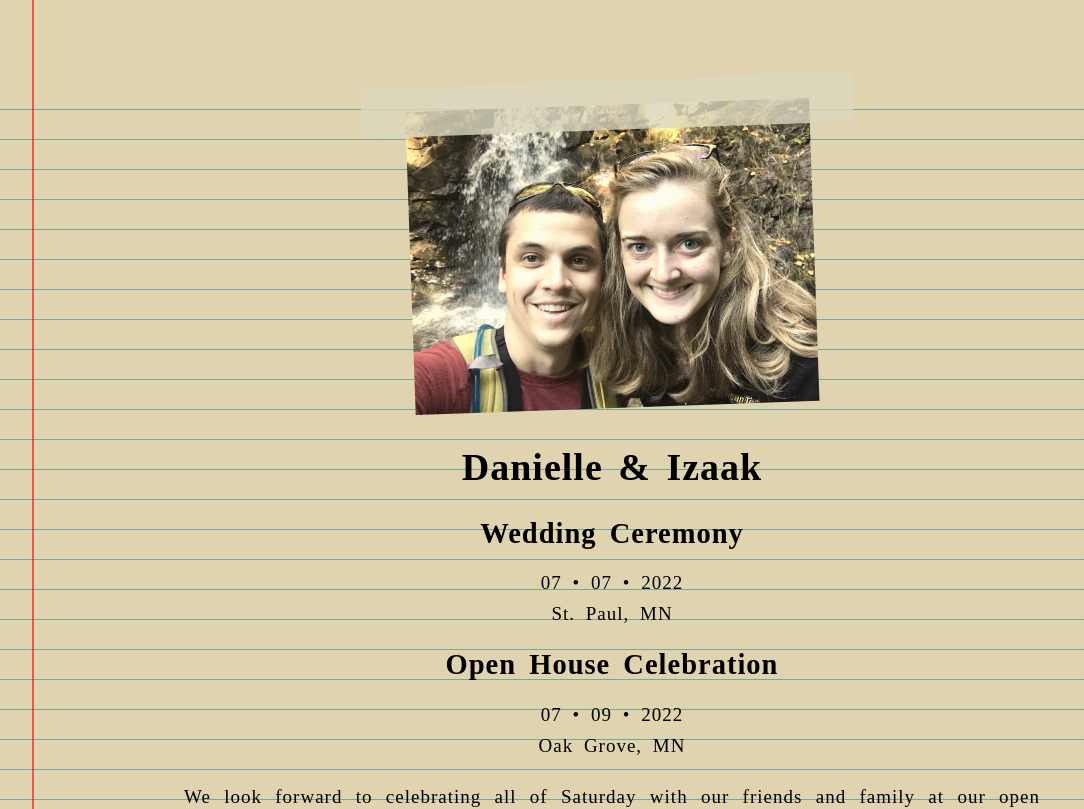
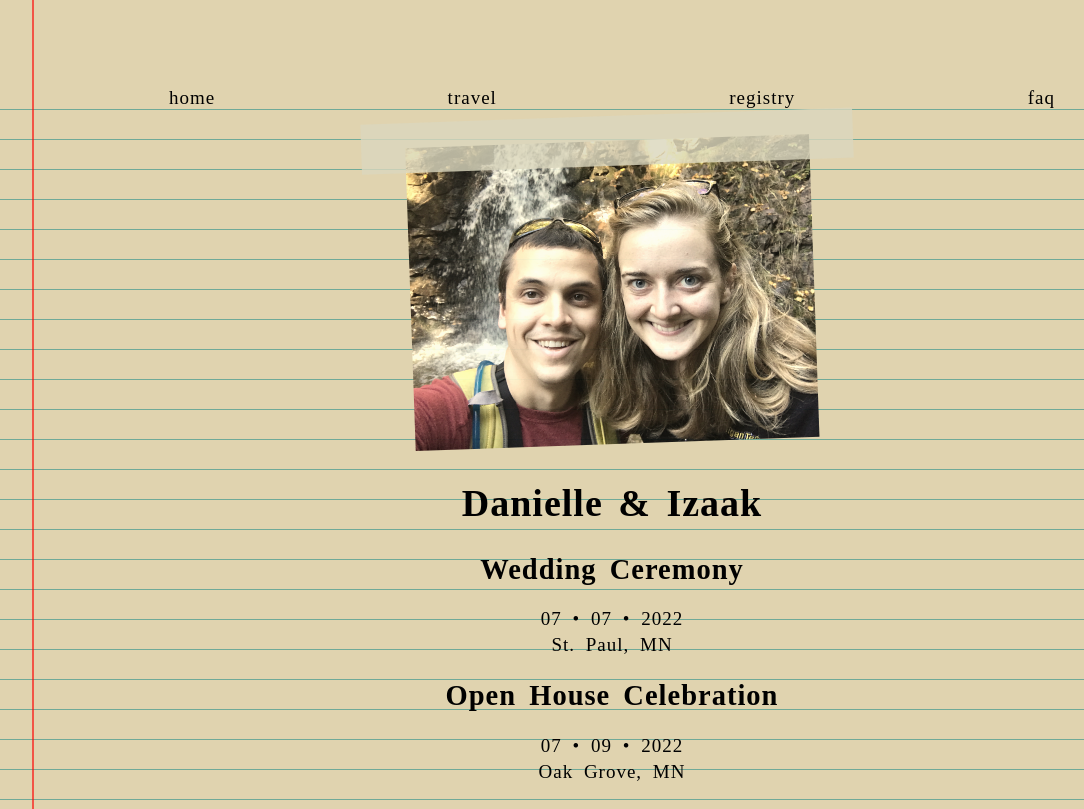
Before and after one commit to danielleahrens/unity, a React (Create React App) app: page / in a window 1280 px wide. Shown: the top 809 px of the page, without its empty margins (28-1112 px from the left). Built offline with nearby package versions, Linux system fonts and the light colour scheme.

Commit message:
add travel view; add wire frames for registry and faq

```diff
--- a/src/App.css
+++ b/src/App.css
@@ -6,3 +6,56 @@
 .body {
   height: 100vh;
 }
+
+.paper-line{
+  content: '';
+  width: 2px;
+  height: 100%;
+  background-color: rgba(255,0,0,0.6);
+  position: absolute;
+  top: 0;
+  left: 60px;
+}
+
+.paper {
+  width: 100vw;
+  height: 100vh;
+  min-height: 100vh;
+  background-color: rgba(224, 211, 175);
+  box-shadow: 0px 0px 5px 0px #888;
+  position: relative;
+  padding-top: 80px;
+  padding-bottom: 80px;
+}
+
+.pattern {
+  height: 100%;
+  background-image: repeating-linear-gradient(rgba(224, 211, 175) 0px, rgba(224, 211, 175) 29px, teal 30px);
+}
+
+.content {
+  padding-left: 15%;
+  padding-right: 15%;
+  line-height: 26px;
+  font-family: 'fantasy', chalkduster;
+  font-size: 19px;
+  letter-spacing: 1px;
+  word-spacing: 5px;
+  max-width: 1200px;
+  overflow-y: scroll;
+}
+
+.menu {
+  display: flex;
+  justify-content: space-between;
+}
+
+.menu-item {
+  padding: 5px;
+}
+
+.menu-item:hover {
+  text-decoration-line: underline;
+  text-decoration-thickness: 2px;
+  cursor: pointer;
+}
--- a/src/App.js
+++ b/src/App.js
@@ -1,6 +1,9 @@
 import React from 'react';
 import './App.css';
 import Home from './Home.js'
+import Travel from './Travel.js'
+import Registry from './Registry.js'
+import Faq from './Faq.js'
 
 class App extends React.Component {
 
@@ -14,6 +17,12 @@ class App extends React.Component {
     })
   }
 
+  updateDisplay(display) {
+    this.setState({
+      display: display
+    })
+  }
+
   callbackFunction(displayComponent) {
     this.setState(state => ({
       display: displayComponent
@@ -24,7 +33,24 @@ class App extends React.Component {
     return (
       <div className="App">
         <div className="body">
-          {(this.state.display === 'Home') ? <Home /> : <div /> }
+        <div className="paper">
+          <div className="paper-line"/>
+          <div className="pattern">
+            <div className="content">
+              <div className="menu">
+                <div className="menu-item" onClick={() => this.updateDisplay("Home")}>home</div>
+                <div className="menu-item" onClick={() => this.updateDisplay("Travel")}>travel</div>
+                <div className="menu-item" onClick={() => this.updateDisplay("Registry")}>registry</div>
+                <div className="menu-item" onClick={() => this.updateDisplay("Faq")}>faq</div>
+              </div>
+              {(this.state.display === 'Home') ? <Home /> : <div /> }
+              {(this.state.display === 'Travel') ? <Travel /> : <div />}
+              {(this.state.display === 'Registry') ? <Registry /> : <div />}
+              {(this.state.display === 'Faq') ? <Faq /> : <div />}
+            </div>
+          </div>
+        </div>
+
         </div>
       </div>
     );
--- /dev/null
+++ b/src/Faq.js
@@ -0,0 +1,13 @@
+import './Faq.css'
+
+function Faq() {
+    return(
+        <div className="Faq">
+            <h1>🚧 🚧 🚧 🚧 🚧 🚧 🚧 🚧 🚧 🚧</h1>
+            <h2>Under Construction</h2>
+            <h2>Come Back Later</h2>
+        </div>
+    )
+}
+
+export default Faq
--- a/src/Home.css
+++ b/src/Home.css
@@ -1,39 +1,4 @@
-  .paper-line{
-    content: '';
-    width: 2px;
-    height: 100%;
-    background-color: rgba(255,0,0,0.6);
-    position: absolute;
-    top: 0;
-    left: 60px;
-  }
 
-  .paper {
-    width: 100vw;
-    height: 100%;
-    min-height: 100vh;
-    background-color: rgba(224, 211, 175);
-    box-shadow: 0px 0px 5px 0px #888;
-    position: relative;
-    padding-top: 80px;
-    padding-bottom: 80px;
-  }
-
-  .pattern {
-    height: 100%;
-    background-image: repeating-linear-gradient(rgba(224, 211, 175) 0px, rgba(224, 211, 175) 29px, teal 30px);
-  }
-
-  .content {
-    padding-left: 15%;
-    padding-right: 15%;
-    line-height: 26px;
-    font-family: 'fantasy', chalkduster;
-    font-size: 19px;
-    letter-spacing: 1px;
-    word-spacing: 5px;
-    max-width: 1200px;
-  }
 
   .hero {
       margin-bottom: 25px;
@@ -82,6 +47,10 @@
     margin-bottom: 25px;
   }
 
+  .details {
+    text-align: center;
+  }
+
   .copy-wrapper {
       padding-left: 20px;
       padding-right: 20px;
--- a/src/Home.js
+++ b/src/Home.js
@@ -4,10 +4,6 @@ import hero from './images/IMG_2409.JPG'
 function Home() {
   return (
     <div className="Home">
-        <div className="paper">
-            <div className="paper-line"/>
-            <div className="pattern">
-                <div className="content">
         <div className="hero">
             <div className="hero-image-wrapper">
                 <div className="tape"/>
@@ -17,13 +13,13 @@ function Home() {
         </div>
         <div className="wedding">
             <h2>Wedding Ceremony</h2>
-                        <p>07 • 07 • 2022</p>
-                        <p>St. Paul, MN</p>
+            <div className="details">07 • 07 • 2022</div>
+            <div className="details">St. Paul, MN</div>
         </div>
         <div className="reception">
             <h2>Open House Celebration</h2>
-                        <p>07 • 09 • 2022</p>
-                        <p>Oak Grove, MN</p>
+            <div className="details">07 • 09 • 2022</div>
+            <div className="details">Oak Grove, MN</div>
         </div>
         <div className="copy-wrapper">
             <p className="copy">We look forward to celebrating all of Saturday with our friends and family at our open house after our small wedding ceremony earlier in the week.</p>
@@ -37,9 +33,6 @@ function Home() {
             <p className="home-contact-info"><i class="fas fa-mobile-alt home-contact-info-logo"></i> <b>Call or Text:</b> <a href="tel:651-808-1960">651-808-1960</a></p>
         </div>
     </div>
-            </div>
-        </div>
-    </div>
   )
 }
 
--- /dev/null
+++ b/src/Registry.js
@@ -0,0 +1,13 @@
+import './Registry.css'
+
+function Registry() {
+    return(
+        <div className="Registry">
+            <h1>🚧 🚧 🚧 🚧 🚧 🚧 🚧 🚧 🚧 🚧</h1>
+            <h2>Under Construction</h2>
+            <h2>Come Back Later</h2>
+        </div>
+    )
+}
+
+export default Registry
--- /dev/null
+++ b/src/Travel.css
@@ -0,0 +1,29 @@
+p {
+    text-align: justify;
+}
+
+h4 {
+    text-align: left;
+}
+
+.travel-content-wrapper {
+    display: flex;
+    justify-content: left;
+    align-items: flex-start;
+}
+
+.travel-content-key {
+    padding: 5px;
+    margin: 5px;
+    width: 120px;
+}
+
+.travel-content-value {
+    padding: 5px;
+    margin: 0;
+    text-align: left;
+}
+
+.text-block {
+    margin: 0px 0px 0px 15px;
+}
--- /dev/null
+++ b/src/Travel.js
@@ -0,0 +1,68 @@
+import './Travel.css'
+
+function Travel() {
+    return(
+        <div className="Travel">
+            <div className="hotels">
+                <h1>Hotels</h1>
+                <p>The two hotels are right across the parking lot from one another. There are a small number of rooms we were able to reserve at the Wingate, most available rooms will be at the AmericInn.</p>
+                <div className="hotel">
+                    <h2>AmericInn - Coon Rapids</h2>
+                    <div className="travel-content-wrapper">
+                        <h4 className="travel-content-key">Address:</h4>
+                        <div className="travel-content-value">
+                            <p>3430 Northdale Blvd NW</p>
+                            <p> Coon Rapids, MN 55448</p>
+                        </div>
+                    </div>
+
+                    <div className="travel-content-wrapper">
+                        <h4 className="travel-content-key">Contact:</h4>
+                        <div className="travel-content-value">
+                            <a href="tel:1-763-323-0010">(763) 323-0010</a>
+                        </div>
+                    </div>
+                    <div className="travel-content-wrapper">
+                        <h4 className="travel-content-key">Booking:</h4>
+                        <p className="travel-content-value text-block">
+                            call to book under the Ahrens/Lauer block of rooms
+                        </p>
+                    </div>
+                </div>
+                <div className="hotel">
+                    <h2>Wingate by Wyndham - Coon Rapids</h2>
+                    <div className="travel-content-wrapper">
+                        <h4 className="travel-content-key">Address:</h4>
+                        <div className="travel-content-value">
+                            <p>3420 Northdale Blvd NW </p>
+                            <p> Coon Rapids, MN 55448</p>
+                        </div>
+                    </div>
+                    <div className="travel-content-wrapper">
+                        <h4 className="travel-content-key">Contact:</h4>
+                        <div className="travel-content-value">
+                            <a href="tel:1-763-576-0700">(763) 576-0700</a>
+                        </div>
+                    </div>
+                    <div className="travel-content-wrapper">
+                        <h4 className="travel-content-key">Booking:</h4>
+                        <div className="travel-content-value">
+                            <a href="https://www.wyndhamhotels.com/wingate/coon-rapids-minnesota/wingate-coon-rapids/rooms-rates?&checkInDate=07/08/2022&checkOutDate=07/10/2022&groupCode=cgalwg">link to book with group code</a>
+                            <p>group code: cgalwg</p>
+                        </div>
+                    </div>
+                </div>
+            </div>
+            <div className="airports">
+                <h1>Airport</h1>
+                <div className="airport">
+                    <h2>Minneapolis - St. Paul International Airport (MSP)</h2>
+                    <p>The Minneapolis - St.Paul airport has many flights in and out each day. It is about 40 minutes away from the Coon Rapids hotels.</p>
+                    <p>If you'd prefer to not rent a vehicle, it is fairly easy to navigate the Twin Cities via ride share (Uber, Lyft). If you are interested in exploring The Cities while you're here, the light rail goes from the airport into downtown Minneapolis and St. Paul.</p>
+                </div>
+            </div>
+        </div>
+    )
+}
+
+export default Travel
```
Also changed, not shown: src/Faq.css (added), src/Registry.css (added). Lines whose indentation alone changed are shown as unchanged.
